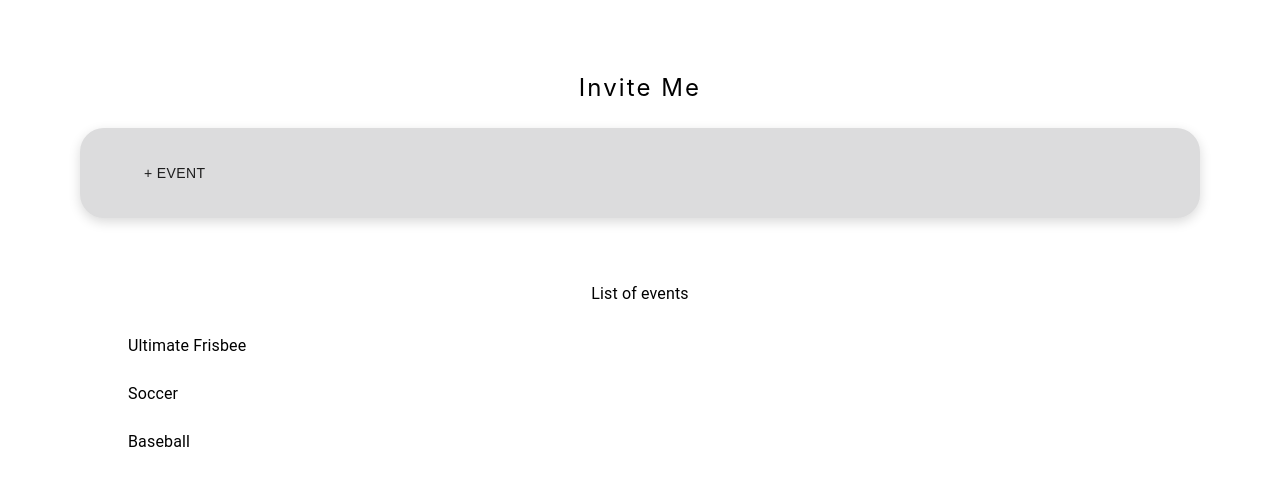
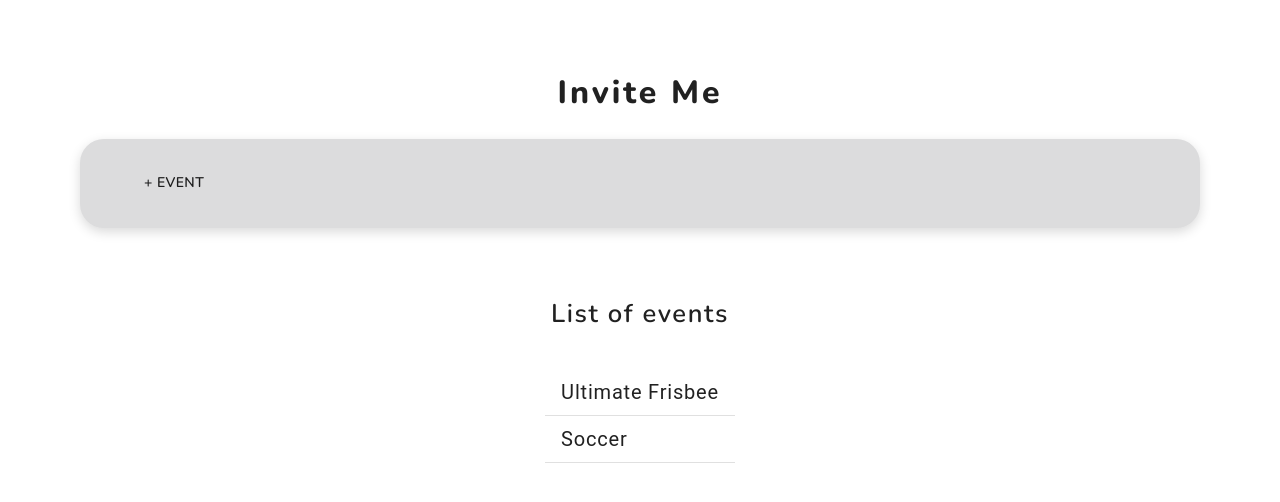
Before and after one commit to zigybass/invite-me, a React (Create React App) app: page / in a window 1280 px wide. Shown: the top 502 px of the page. Built offline with nearby package versions, Linux system fonts and the light colour scheme.

Commit message:
added Nunito font and slight refactors

```diff
--- a/public/index.html
+++ b/public/index.html
@@ -11,7 +11,7 @@
     />
     <!-- GoogleFont -->
     <link
-      href="https://fonts.googleapis.com/css2?family=Baloo+Da+2:wght@400;500;600&display=swap"
+      href="https://fonts.googleapis.com/css2?family=Nunito:wght@600;700;800&display=swap"
       rel="stylesheet"
     />
 
--- a/src/App.tsx
+++ b/src/App.tsx
@@ -10,7 +10,6 @@ function App() {
   const [events, setEvents] = useState<Array<string>>([
     "Ultimate Frisbee",
     "Soccer",
-    "Baseball",
   ]);
 
   const addEvent = (event: any): void => {
--- a/src/Assets/MuiTheme/MuiTheme.tsx
+++ b/src/Assets/MuiTheme/MuiTheme.tsx
@@ -4,18 +4,31 @@ import { createMuiTheme } from "@material-ui/core/styles";
 const theme = createMuiTheme({
   typography: {
     h5: {
-      fontFamily: "Baloo Da 2, cursive",
-      letterSpacing: ".13rem",
+      fontFamily: "'Nunito', sans-serif",
+      letterSpacing: ".18rem",
+      fontWeight: 800,
+      fontSize: "2rem",
+      color: "rgb(0, 0, 0, .87)",
     },
     subtitle1: {
-      fontFamily: "Baloo Da 2, cursive",
-      color: "0, 0, 0, .2",
+      fontFamily: "'Nunito', sans-serif",
+      color: "rgb(0, 0, 0, .87)",
+      fontSize: "1.6rem",
+      fontWeight: 600,
+      letterSpacing: ".1rem",
+    },
+    body1: {
+      letterSpacing: ".05rem",
+      fontSize: "1.25rem",
+      fontWeight: 400,
+      color: "rgb(0, 0, 0, .87)",
     },
   },
   overrides: {
     MuiButton: {
-      root: {
-        fontFamily: "Baloo Da 2, cursive",
+      text: {
+        fontFamily: "'Nunito', sans-serif",
+        color: "rgb(0, 0, 0, .87)",
       },
     },
   },
--- a/src/views/Home.tsx
+++ b/src/views/Home.tsx
@@ -5,7 +5,8 @@ import {
   Typography,
   List,
   ListItem,
-  ListItemText,
+  Divider,
+  Button,
 } from "@material-ui/core";
 
 interface Props {
@@ -16,9 +17,12 @@ export const Home: React.FC<Props> = ({ list }) => {
   const mapEvents = (arr: Array<string>): any => {
     return arr?.map((item: string, i: number) => {
       return (
-        <ListItem key={i}>
-          <ListItemText>{item}</ListItemText>
-        </ListItem>
+        <>
+          <ListItem key={i}>
+            <Typography variant="body1">{item}</Typography>
+          </ListItem>
+          <Divider />
+        </>
       );
     });
   };
@@ -27,11 +31,11 @@ export const Home: React.FC<Props> = ({ list }) => {
     <Container>
       <Grid container justify="center">
         <Grid item style={styles.header}>
-          <Typography variant="body1">List of events</Typography>
+          <Typography variant="subtitle1">List of events</Typography>
         </Grid>
       </Grid>
-      <Grid container>
-        <Grid style={styles.events} item md={12}>
+      <Grid container justify="center">
+        <Grid item style={styles.events}>
           <List>{mapEvents(list)}</List>
         </Grid>
       </Grid>
@@ -44,6 +48,6 @@ const styles = {
     paddingTop: "4rem",
   },
   events: {
-    padding: ".5rem",
+    paddingTop: "1.5rem",
   },
 };
```
